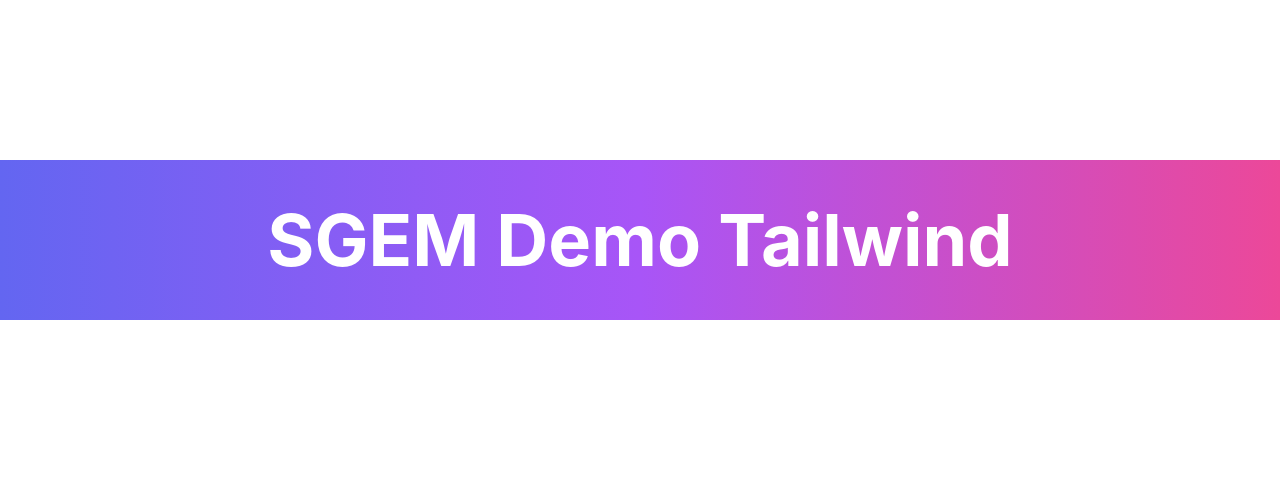
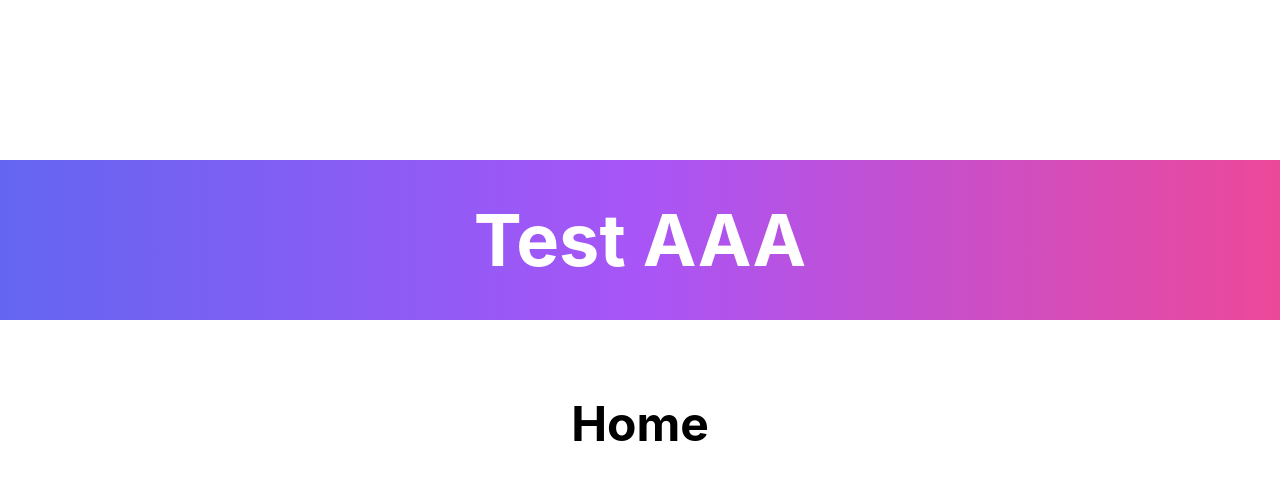
Before and after one commit to VacryWang/Demo_TW, a React (Create React App) app: page /tailwind/aaa in a window 1280 px wide. Shown: the top 480 px of the page. Built offline with nearby package versions, Linux system fonts and the light colour scheme.

Commit message:
add router

```diff
--- a/package.json
+++ b/package.json
@@ -9,6 +9,7 @@
     "@testing-library/user-event": "^13.5.0",
     "react": "^18.2.0",
     "react-dom": "^18.2.0",
+    "react-router-dom": "^6.22.0",
     "react-scripts": "5.0.1",
     "web-vitals": "^2.1.4"
   },
--- a/src/App.js
+++ b/src/App.js
@@ -1,8 +1,17 @@
 import "./input.css"
+import { Routes, Route } from 'react-router-dom';
+import Home from "./pages/Home"
+import AAA from "./pages/AAA"
+import BBB from "./pages/BBB"
+
 function App() {
   return (
-    <div className={"flex mt-40 bg-gradient-to-r from-indigo-500 via-purple-500 to-pink-500 h-40"}>
-        <p className={"text-7xl m-auto text-white font-bold"}>SGEM Demo Tailwind</p>
+    <div>
+        <Routes>
+            <Route path="/tailwind" element={ <Home /> }/>
+            <Route path="/tailwind/aaa" element={ <AAA /> }/>
+            <Route path="/tailwind/bbb" element={ <BBB /> }/>
+        </Routes>
     </div>
   );
 }
--- a/src/index.js
+++ b/src/index.js
@@ -2,16 +2,12 @@
 import ReactDOM from 'react-dom/client';
 import './index.css';
 import App from './App';
-import reportWebVitals from './reportWebVitals';
+
+import { BrowserRouter as Router } from 'react-router-dom';
 
 const root = ReactDOM.createRoot(document.getElementById('root'));
 root.render(
-  <React.StrictMode>
-    <App />
-  </React.StrictMode>
+    <Router>
+        <App />
+    </Router>
 );
-
-// If you want to start measuring performance in your app, pass a function
-// to log results (for example: reportWebVitals(console.log))
-// or send to an analytics endpoint. Learn more: https://bit.ly/CRA-vitals
-reportWebVitals();
--- /dev/null
+++ b/src/pages/AAA.js
@@ -0,0 +1,18 @@
+import {Link} from "react-router-dom";
+
+export default function AAA() {
+    return (
+        <div>
+            <div className={"flex mt-40 bg-gradient-to-r from-indigo-500 via-purple-500 to-pink-500 h-40"}>
+                <span className={"text-7xl m-auto text-white font-bold"}>
+                    Test AAA
+                </span>
+            </div>
+            <div className={"mt-20 text-5xl"}>
+                <div className={"text-center font-bold"}>
+                    <Link to={"/tailwind/"}>Home</Link>
+                </div>
+            </div>
+        </div>
+    )
+}
--- /dev/null
+++ b/src/pages/BBB.js
@@ -0,0 +1,18 @@
+import {Link} from "react-router-dom";
+
+export default function BBB() {
+    return (
+        <div>
+            <div className={"flex mt-40 bg-gradient-to-r from-indigo-500 via-purple-500 to-pink-500 h-40"}>
+                <span className={"text-7xl m-auto text-white font-bold"}>
+                    Test BBB
+                </span>
+            </div>
+            <div className={"mt-20 text-5xl"}>
+                <div className={"text-center font-bold"}>
+                    <Link to={"/tailwind/"}>Home</Link>
+                </div>
+            </div>
+        </div>
+    )
+}
--- /dev/null
+++ b/src/pages/Home.js
@@ -0,0 +1,19 @@
+import { Link } from 'react-router-dom';
+
+export default function Home() {
+    return (
+        <div>
+            <div className={"flex mt-40 bg-gradient-to-r from-indigo-500 via-purple-500 to-pink-500 h-40"}>
+                <span className={"text-7xl m-auto text-white font-bold"}>
+                    SGEM Demo Tailwind
+                </span>
+            </div>
+            <div className={"mt-20 text-5xl"}>
+                <div className={"text-center font-bold"}>
+                    <span className={"mr-20"}><Link to={"/tailwind/aaa"}>AAA</Link></span>
+                    <span><Link to={"/tailwind/bbb"}>BBB</Link></span>
+                </div>
+            </div>
+        </div>
+    )
+}
--- a/src/reportWebVitals.js
+++ /dev/null
@@ -1,13 +0,0 @@
-const reportWebVitals = onPerfEntry => {
-  if (onPerfEntry && onPerfEntry instanceof Function) {
-    import('web-vitals').then(({ getCLS, getFID, getFCP, getLCP, getTTFB }) => {
-      getCLS(onPerfEntry);
-      getFID(onPerfEntry);
-      getFCP(onPerfEntry);
-      getLCP(onPerfEntry);
-      getTTFB(onPerfEntry);
-    });
-  }
-};
-
-export default reportWebVitals;
```
Also changed, not shown: 1 other file (tests, documents, lock files or other folders).
